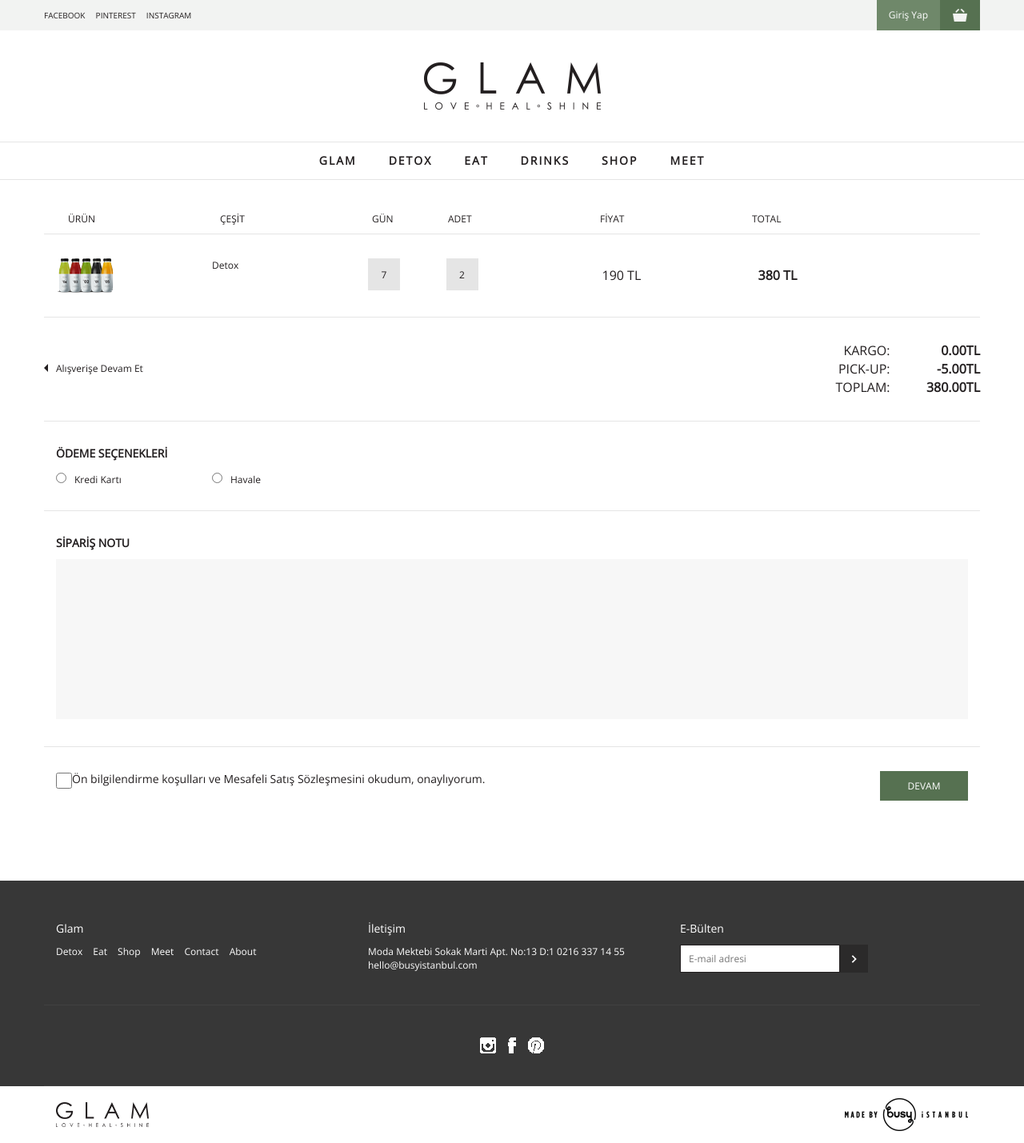
After one commit to developerphp/glam, a CodeIgniter app: the page made by application/views/checkoutView.php in a window 1280 px wide. The commit adds this page. Shown: the whole page at 80% size. Run offline with CodeIgniter, Linux system fonts and the light colour scheme; data that the repository does not hold is empty; some web fonts are replaced.

Commit message:
order, checkout

```diff
--- /dev/null
+++ b/application/views/checkoutView.php
@@ -0,0 +1,125 @@
+<?php $this->load->view('includes/head') ?>
+</head>
+<body>
+<?php $this->load->view('includes/header') ?>
+
+<main>
+
+    <section>
+    	<form>
+        <div class="container">
+
+			<div class="row order_row">
+
+                    <div class="col-md-12 order_list">
+
+                        <div class="col-md-2 col-sm-2 col-xs-2">
+                            <div class="order_item">ÜRÜN</div>
+                        </div>
+
+                        <div class="col-md-2 col-sm-2 col-xs-2">
+                            <div class="order_item">ÇEŞİT</div>
+                        </div>
+
+                        <div class="col-md-1 col-sm-1 col-xs-1">
+                            <div class="order_item">GÜN</div>
+                        </div>
+
+                        <div class="col-md-1 col-sm-1 col-xs-1">
+                            <div class="order_item">ADET</div>
+                        </div>
+
+                        <div class="col-md-2 col-sm-2 col-xs-2 col-md-offset-1">
+                            <div class="order_item">FİYAT</div>
+                        </div>
+
+                        <div class="col-md-2 col-sm-2 col-xs-2">
+                            <div class="order_item">TOTAL</div>
+                        </div>
+
+                    </div>
+
+                    <div class="order_list_item">
+                        <div class="col-md-12 order_list" style="padding: 20px 0 20px 0;">
+
+                            <div class="col-md-2 col-sm-2 col-xs-2">
+                                <div class="order_item"><img src="assets/images/order_bottles.png" alt="purchase"></div>
+                            </div>
+
+                            <div class="col-md-2 col-sm-2 col-xs-2">
+                                <div class="order_item">Detox</div>
+                            </div>
+
+                            <div class="col-md-1 col-sm-1 col-xs-1">
+                                <div class="order_item"><div class="order_count">7</div></div>
+                            </div>
+
+                            <div class="col-md-1 col-sm-1 col-xs-1">
+                                <div class="order_item"><div class="order_count">2</div></div>
+                            </div>
+
+                            <div class="col-md-2 col-sm-2 col-xs-2 col-md-offset-1">
+                                <div class="order_item order_num">190 TL</div>
+                            </div>
+
+                            <div class="col-md-2 col-sm-2 col-xs-2">
+                                <div class="order_item order_num"><strong>380 TL</strong></div>
+                            </div>
+
+                            <div class="col-md-1 col-sm-1 col-xs-1"><div class="cancel_order"></div></div>
+
+                        </div>
+
+
+                    </div>
+
+            </div>
+
+            <div class="row summary_box">
+            	<div class="col-md-2 back"><a>Alışverişe Devam Et</a></div>
+
+                <div class="col-md-2 col-md-offset-8 total">
+                   <div class="row">
+                        <div class="col-md-6">
+                            <span>KARGO:</span>
+                            <span>PICK-UP:</span>
+                            <span>TOPLAM:</span>
+                        </div>
+
+                        <div class="col-md-6">
+                            <strong><span>0.00TL</span></strong>
+                            <strong><span>-5.00TL</span></strong>
+                            <strong><span>380.00TL</span></strong>
+                        </div>
+                  	</div>
+           		 </div>
+
+        	</div>
+
+            <div class="row checkout_box">
+            	<div class="col-md-12"> <strong>ÖDEME SEÇENEKLERİ</strong> </div>
+                <div class="col-md-2"><input type="radio" name="payment" value="credit">Kredi Kartı</div>
+                <div class="col-md-2"><input type="radio" name="payment" value="transfer">Havale</div>
+            </div>
+
+            <div class="row checkout_note">
+            	<div class="col-md-12"> <strong>SİPARİŞ NOTU</strong> </div>
+                <div class="col-md-12"><textarea name="note"></textarea></div>
+            </div>
+
+            <div class="row">
+                <div class="col-md-12 order_accept">
+                    <span>
+                        <input class="check" type="checkbox" name="accept" value="accept"><a href="">Ön bilgilendirme koşulları</a> ve <a href="">Mesafeli Satış Sözleşmesi</a>ni okudum, onaylıyorum.
+                    </span>
+                    <input class="login_button" type="submit" name="submit" value="DEVAM" />
+                 </div>
+             </div>
+        	</form>
+    </section>
+</main>
+
+<?php $this->load->view('includes/footer') ?>
+
+</body>
+</html>
--- a/application/views/drinksView.php
+++ b/application/views/drinksView.php
@@ -3,7 +3,7 @@
 <body>
 <?php $this->load->view('includes/header') ?>
 
-<div class="container">
+<div class="container drinks">
     <?php
     $sql=$this->db->query("select * from product_categories where catid=4 order by reorder asc");
     foreach($sql->result() as $category) {
--- a/assets/css/style.css
+++ b/assets/css/style.css
@@ -634,12 +634,99 @@ header .container-fluid {
   cursor: pointer;
 }
 
+.cancel_order {
+  background: url(../images/close.png);
+  width: 12px;
+  height: 13px;
+  margin-top: 23px;
+  cursor: pointer;
+}
+
 .order_count {
   width: 40px;
   height: 40px;
   padding-top: 12px;
   background: #e5e5e5;
   text-align: center;
+}
+
+.summary_box {
+  padding: 30px 0 30px 0;
+  border-bottom: 1px solid #e5e5e5;
+}
+
+.summary_box .total {
+  padding: 0;
+}
+
+.summary_box .total span {
+  display: block;
+  font-size: 16px;
+  text-align: right;
+}
+
+.summary_box .back {
+  padding-top: 25px;
+}
+
+.summary_box .back:before {
+  content: "";
+  position: absolute;
+  top: 28px;
+  left: 0px;
+  border-top: 5px solid transparent;
+  border-bottom: 5px solid transparent;
+  border-right: 5px solid #231f20;
+}
+
+.checkout_box {
+  border-bottom: 1px solid #e5e5e5;
+  padding: 30px 0 30px 0;
+}
+
+.checkout_box input {
+  margin-right: 10px;
+}
+
+.checkout_box strong {
+  display: block;
+  margin-bottom: 10px;
+  font-size: 14px;
+}
+
+.checkout_note {
+  border-bottom: 1px solid #e5e5e5;
+  padding: 30px 0 30px 0;
+}
+
+.checkout_note strong {
+  display: block;
+  margin-bottom: 10px;
+  font-size: 14px;
+}
+
+.checkout_note textarea {
+  resize: none;
+  background: #f7f7f7;
+  width: 100%;
+  border: 0px;
+  height: 200px;
+  padding: 15px;
+}
+
+.order_accept {
+  margin-top: 30px;
+}
+
+.order_accept span {
+  font-size: 14px;
+}
+
+.order_accept .check {
+  margin-top: 2px;
+  width: 20px;
+  height: 20px;
+  float: left;
 }
 
 .bottles_fixed {
--- a/assets/sass/style.scss
+++ b/assets/sass/style.scss
@@ -8,12 +8,17 @@ $f_didot: 'Didot 06 A', 'Didot 06 B';
 
 $c_black: #231f20;
 $c_white: #fff;
+
 $c_header: #f2f3f2;
 $c_footer: #373737;
+
 $c_lightGreen: #6f886a;
 $c_lighterGreen: #91b28b;
 $c_green: #567151;
+
 $c_gray: #e5e5e5;
+$c_lightGray: #f7f7f7;
+
 $c_red: #e74c3c;
 
 body{
@@ -358,12 +363,92 @@ header{
 	cursor: pointer;
 }
 
+.cancel_order{
+	background: url(../images/close.png);
+	width: 12px;
+	height: 13px;
+	margin-top: 23px;
+	cursor: pointer;
+}
+
 .order_count{
 width: 40px;
 height: 40px;
 padding-top: 12px;
 background: $c_gray;
 text-align: center;
+}
+
+.summary_box{
+	padding: 30px 0 30px 0;
+	border-bottom: 1px solid $c_gray;
+	.total{
+		padding:0;
+		span{
+			display: block;
+			font-size: 16px;
+			text-align: right;
+		}
+	}
+	.back{
+		padding-top: 25px;
+		&:before{
+			  content: "";
+			  position: absolute;
+			  top: 28px;
+			  left: 0px;
+			border-top: 5px solid transparent;
+			border-bottom: 5px solid transparent;
+			border-right:5px solid $c_black;
+		}
+	}
+}
+
+.checkout_box{
+  border-bottom: 1px solid $c_gray;
+  padding: 30px 0 30px 0;
+
+  input{
+  	margin-right: 10px;
+	}
+	strong {
+	  display: block;
+	  margin-bottom: 10px;
+	  font-size: 14px;
+	}
+}
+
+.checkout_note {
+	border-bottom: 1px solid $c_gray;
+	padding: 30px 0 30px 0;
+
+	strong{
+		display: block;
+	  margin-bottom: 10px;
+	  font-size: 14px;
+	}
+	textarea{
+		resize: none;
+  		background: $c_lightGray;
+  		width:100%;
+ 		border: 0px;
+  		height: 200px;
+  		padding: 15px;
+	}
+}
+
+.order_accept{
+	margin-top: 30px;
+
+	span{
+		font-size: 14px;
+	}
+	.check{
+		margin-top: 2px;
+		width: 20px;
+		height: 20px;
+		float: left;
+	}
 }
 
 .bottles_fixed {
```
Also changed, not shown: other parts of assets/css/style.css (+42 -4 lines), other parts of assets/sass/style.scss (+38 -0 lines), application/views/orderplanView.php (added, +131 -0 lines). Lines whose indentation alone changed are shown as unchanged.
